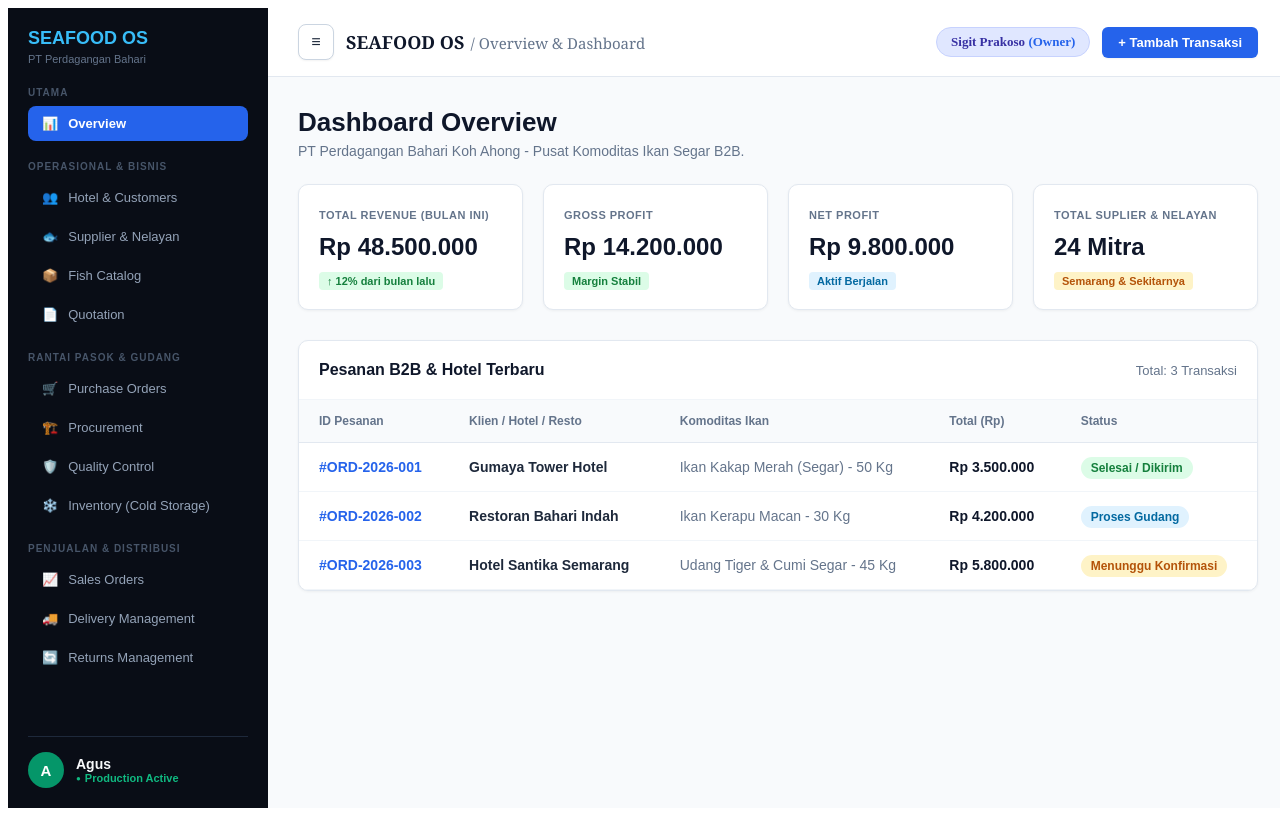
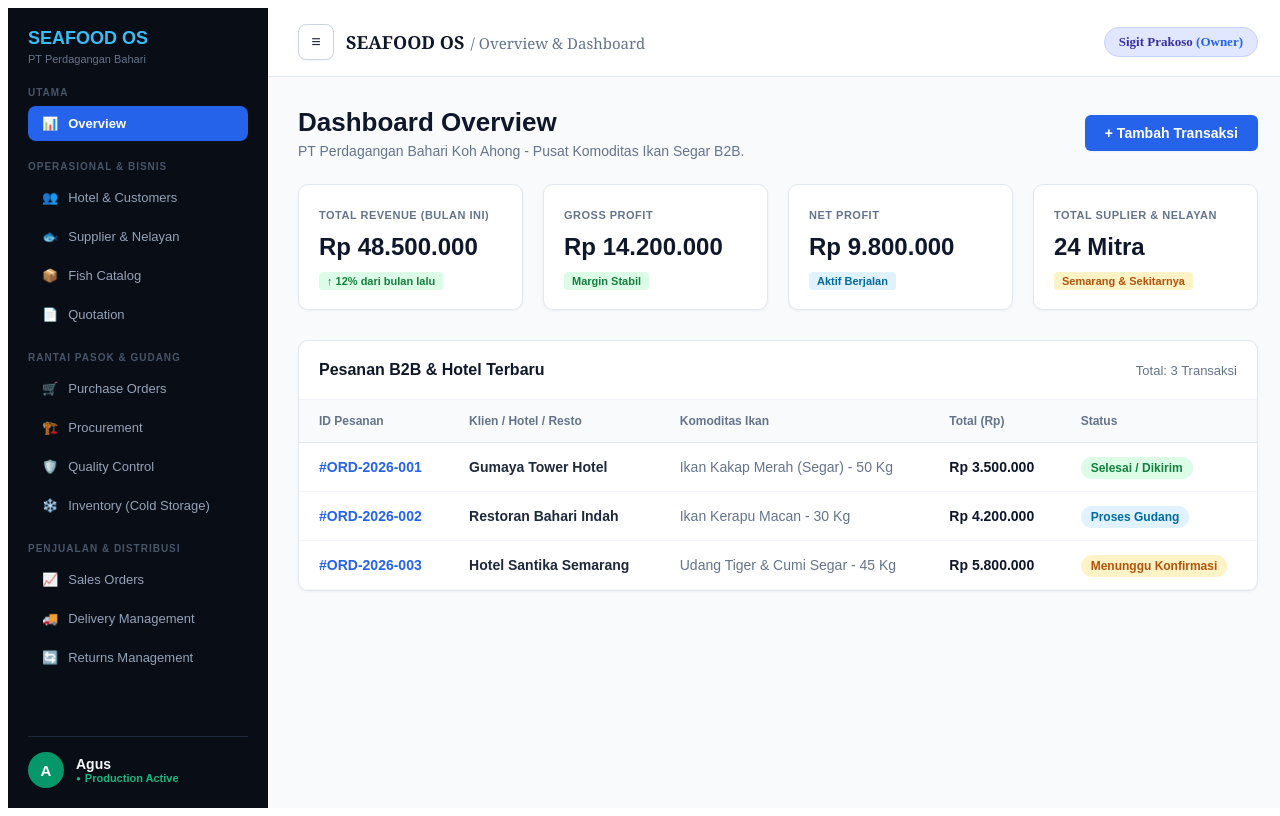
Before and after one commit to hongciome/pt-perdagangan-bahari, a React (Vite) app in the folder frontend/: page / in a window 1280 px wide. Built offline with nearby package versions, Linux system fonts and the light colour scheme; no server answers.

Commit message:
Tukar posisi badge owner di atas dan tombol tambah transaksi di bawah

```diff
--- a/frontend/src/App.jsx
+++ b/frontend/src/App.jsx
@@ -39,7 +39,7 @@ function MainContent({ sidebarOpen, setSidebarOpen }) {
   return (
     <div style={{ flex: 1, display: 'flex', flexDirection: 'column', minWidth: 0, height: '100vh', overflowY: 'auto', backgroundColor: '#f8fafc' }}>
 
-      {/* Top Header Bar */}
+      {/* Top Header Bar - Hanya Tombol Menu, Judul, & Badge Owner di Pojok Kanan */}
       <div style={{ padding: '16px 30px', display: 'flex', alignItems: 'center', justifyContent: 'space-between', background: '#ffffff', borderBottom: '1px solid #e2e8f0', width: '100%', boxSizing: 'border-box' }}>
 
         {/* Sisi Kiri */}
@@ -74,15 +74,11 @@ function MainContent({ sidebarOpen, setSidebarOpen }) {
           </div>
         </div>
 
-        {/* Sisi Kanan: Mentok Rata Kanan */}
-        <div style={{ display: 'flex', alignItems: 'center', gap: '12px' }}>
+        {/* Sisi Kanan: Badge Owner Saja di Atas */}
+        <div style={{ display: 'flex', alignItems: 'center' }}>
           <span style={{ backgroundColor: '#e0e7ff', color: '#3730a3', padding: '6px 14px', borderRadius: '20px', fontSize: '13px', fontWeight: 'bold', border: '1px solid #c7d2fe' }}>
             Sigit Prakoso <span style={{ color: '#2563eb', fontWeight: 'bold' }}>(Owner)</span>
           </span>
-
-          <button style={{ padding: '8px 16px', backgroundColor: '#2563eb', color: 'white', border: 'none', borderRadius: '6px', cursor: 'pointer', fontWeight: 'bold', fontSize: '13px', boxShadow: '0 1px 2px rgba(0,0,0,0.05)' }}>
-            + Tambah Transaksi
-          </button>
         </div>
 
       </div>
--- a/frontend/src/pages/Overview.jsx
+++ b/frontend/src/pages/Overview.jsx
@@ -10,12 +10,18 @@ export default function Overview() {
   return (
     <div style={{ width: '100%', fontFamily: 'Arial, sans-serif', boxSizing: 'border-box' }}>
 
-      {/* Header Halaman */}
-      <div style={{ marginBottom: '25px' }}>
-        <h2 style={{ margin: 0, color: '#0f172a', fontSize: '26px' }}>Dashboard Overview</h2>
-        <p style={{ margin: '5px 0 0 0', color: '#64748b', fontSize: '14px' }}>
-          PT Perdagangan Bahari Koh Ahong - Pusat Komoditas Ikan Segar B2B.
-        </p>
+      {/* Header Halaman & Tombol Tambah Transaksi di Bawah Sebelah Kanan */}
+      <div style={{ display: 'flex', justifyContent: 'space-between', alignItems: 'center', marginBottom: '25px', flexWrap: 'wrap', gap: '15px' }}>
+        <div>
+          <h2 style={{ margin: 0, color: '#0f172a', fontSize: '26px' }}>Dashboard Overview</h2>
+          <p style={{ margin: '5px 0 0 0', color: '#64748b', fontSize: '14px' }}>
+            PT Perdagangan Bahari Koh Ahong - Pusat Komoditas Ikan Segar B2B.
+          </p>
+        </div>
+
+        <button style={{ padding: '10px 20px', backgroundColor: '#2563eb', color: 'white', border: 'none', borderRadius: '6px', cursor: 'pointer', fontWeight: 'bold', fontSize: '14px', boxShadow: '0 1px 2px rgba(0,0,0,0.05)' }}>
+          + Tambah Transaksi
+        </button>
       </div>
 
       {/* 4 Stat Cards */}
```
